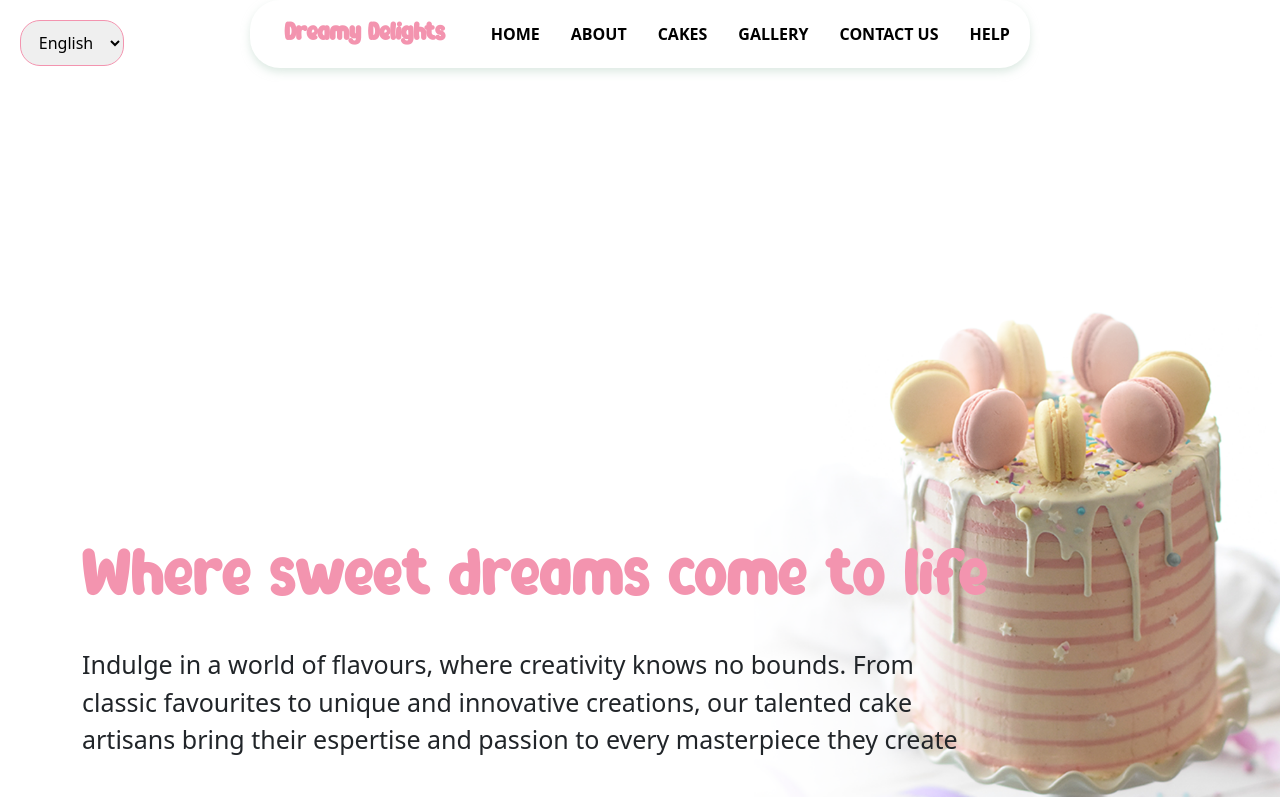
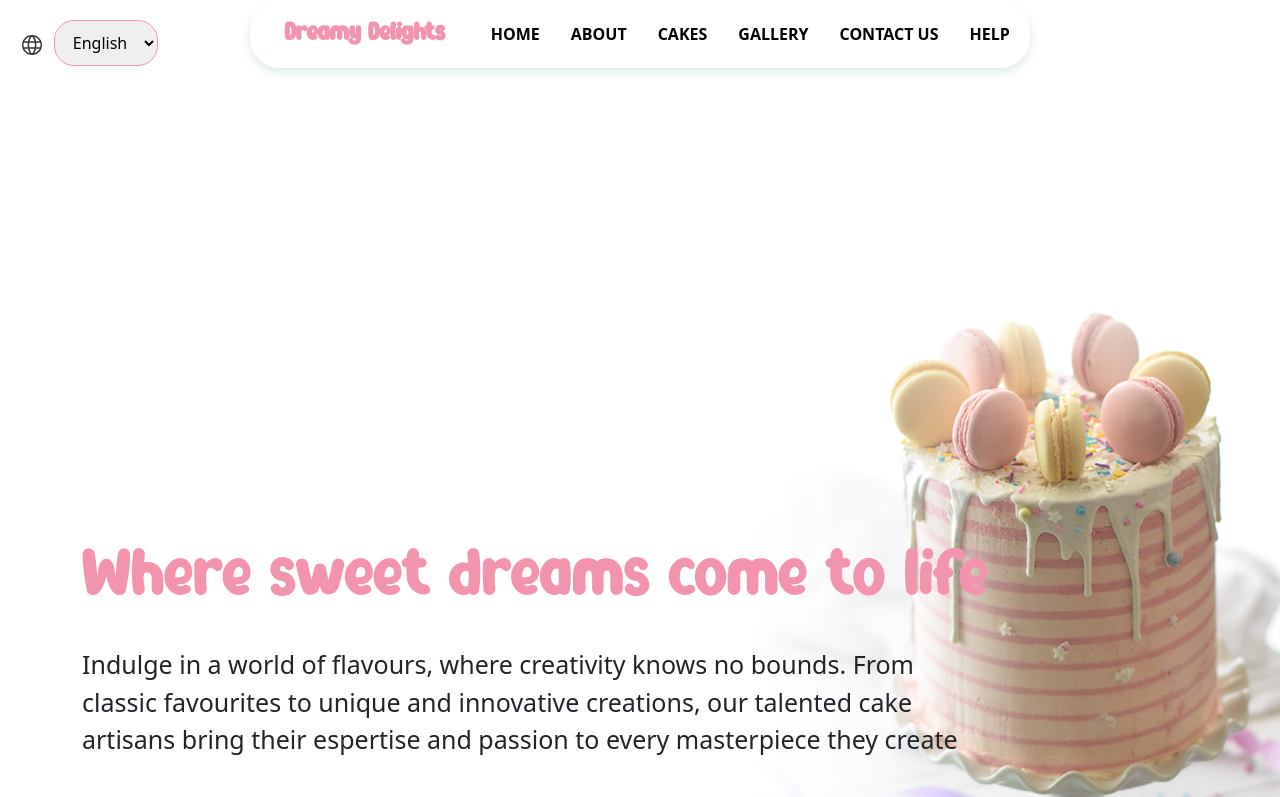
Before and after one commit to lamakoleib/DreamyDelights, a React (Create React App) app: page / in a window 1280 px wide. Shown: the top 797 px of the page. Built offline with nearby package versions, Linux system fonts and the light colour scheme.

Commit message:
Added globe icon and minor changes

```diff
--- a/src/Home.js
+++ b/src/Home.js
@@ -6,6 +6,11 @@ import video from './videos/video1.mp4';
 import i18n from "i18next";
 import { useTranslation } from "react-i18next";
 import {initReactI18next } from "react-i18next";
+import image from "./images/globe.svg";
+
+
+
+//english translations
 
 const translationEn={
 homeNav:"HOME",
@@ -43,6 +48,8 @@ sendMsg:"Send a message",
 mdHeader:"Is there anything we can help with?",
 modaltxt:" Let us know by typing in your questions and/or concerns and we will respond as soon as possible!",
 placeholder:"What is your concern?"};
+
+//french translations
 
 const translationFr = {
 homeNav:"ACCUEIL",
@@ -85,7 +92,7 @@ i18n
   .use(initReactI18next)
   .init({
     resources: {
-      en: {translation: translationEn},
+      en: {translation: translationEn}, //languages available
       fr: {translation: translationFr},
 
     },
@@ -94,6 +101,8 @@ i18n
     interpolation: {escapeValue: false},
 
   });
+
+
 
 
 
@@ -114,9 +123,12 @@ export default function Home() {
     <div className="home">
       <Navbar/>
       <div className="language-wrapper">
+        <span className="material-symbols-outlined">
+              <img src={image} alt="language" className="globe" />
+        </span>
         <select name="language" id="select-language" className="languages" onChange={onChange}>
               <option value="en">English</option>
-              <option value="fr">Francais</option>
+              <option value="fr">Français</option>
           </select>
         </div>
       <div className="home-content" id="landing">
@@ -175,7 +187,7 @@ export default function Home() {
           <div className="container text-center">
             <h1>FAQ</h1>
             <h5>{t("faqDesc")}</h5>
-            <div className="accordion" id="accordionPanelsStayOpenExample">
+            <div className="accordion " id="accordionPanelsStayOpenExample">
               <div className="accordion-item">
                 <h2 className="accordion-header" id="panelsStayOpen-headingOne">
                   <button className= "accordion-button collapsed" type="button" data-bs-toggle="collapse" data-bs-target="#panelsStayOpen-collapseOne" aria-expanded="false" aria-controls="panelsStayOpen-collapseOne">
--- a/src/index.css
+++ b/src/index.css
@@ -11,8 +11,17 @@
 
 }
 
+
+
 .language-wrapper{
   padding: 20px;
+
+}
+
+.globe{
+  height: 3vh;
+  padding-right: 10px;
+  opacity: 0.8;
 
 }
 
@@ -293,12 +302,13 @@
  .accordion-item{
   border-radius: 30px !important;
   padding: 25px;
+
   margin: 35px;
   border: 1px solid #f394af !important;
- }
 
 
 
+ }
 
 
  #contact-us{
--- a/src/index.js
+++ b/src/index.js
@@ -4,6 +4,7 @@ import "./index.css"
 import App from "./App"
 import "bootstrap/dist/css/bootstrap.css"
 import "bootstrap/dist/js/bootstrap.js"
+
 
 
 
```
Also changed, not shown: src/images/globe.svg (added).
